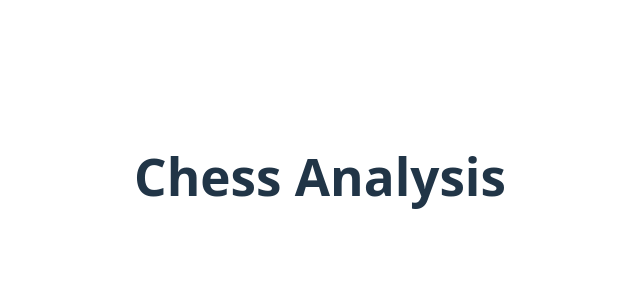
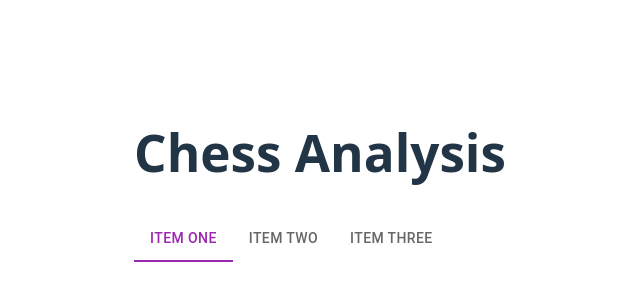
Before and after one commit to pradhanstudios/Chess-Analysis, a React (Vite) app in the folder Chess-Analysis-Webapp/: page / in a window 1280 px wide. Shown: the part 224-524 px from the top of the page, without its empty margins (320-960 px from the left). Built offline with nearby package versions, Linux system fonts and the light colour scheme.

Commit message:
Implement tabs

```diff
--- a/Chess-Analysis-Webapp/src/App.jsx
+++ b/Chess-Analysis-Webapp/src/App.jsx
@@ -2,6 +2,7 @@ import { useState } from 'react'
 import reactLogo from './assets/react.svg'
 import viteLogo from '/vite.svg'
 import './App.css'
+import ColorTabs from './components/MUI-ColorTabs'
 
 function App() {
   const [count, setCount] = useState(0)
@@ -9,6 +10,7 @@ function App() {
   return (
     <>
       <h1>Chess Analysis</h1>
+      <ColorTabs></ColorTabs>
     </>
   )
 }
--- /dev/null
+++ b/Chess-Analysis-Webapp/src/components/MUI-ColorTabs.jsx
@@ -0,0 +1,28 @@
+import * as React from 'react';
+import Tabs from '@mui/material/Tabs';
+import Tab from '@mui/material/Tab';
+import Box from '@mui/material/Box';
+
+export default function ColorTabs() {
+  const [value, setValue] = React.useState('one');
+
+  const handleChange = (event, newValue) => {
+    setValue(newValue);
+  };
+
+  return (
+    <Box sx={{ width: '100%' }}>
+      <Tabs
+        value={value}
+        onChange={handleChange}
+        textColor="secondary"
+        indicatorColor="secondary"
+        aria-label="secondary tabs example"
+      >
+        <Tab value="one" label="Item One" />
+        <Tab value="two" label="Item Two" />
+        <Tab value="three" label="Item Three" />
+      </Tabs>
+    </Box>
+  );
+}
```
